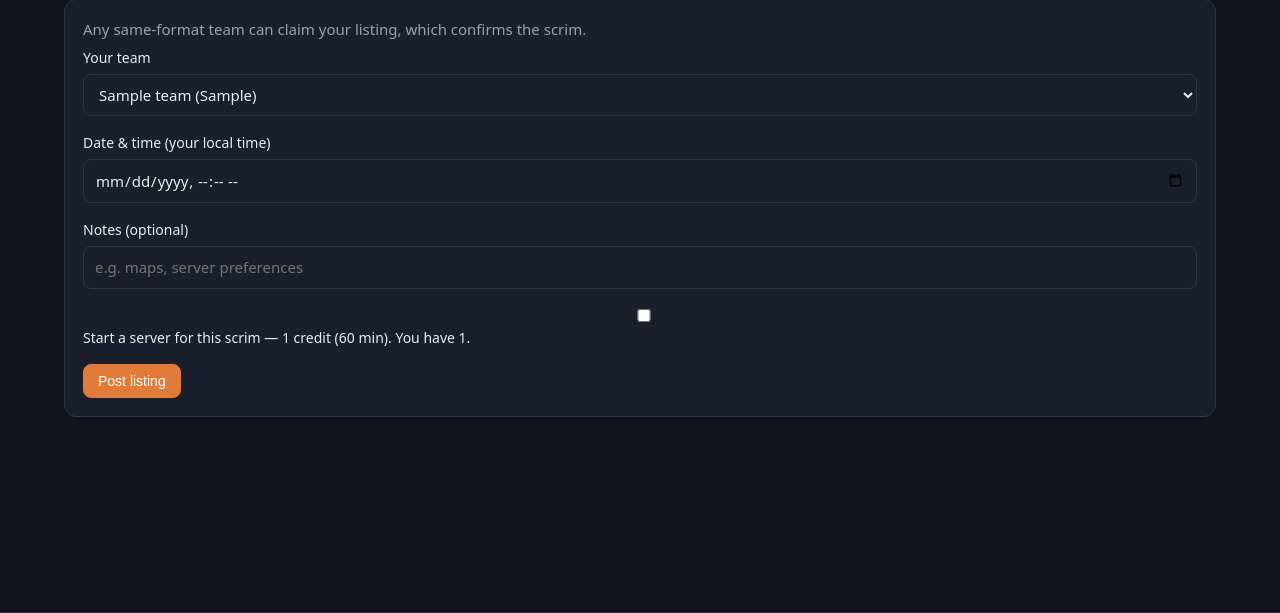
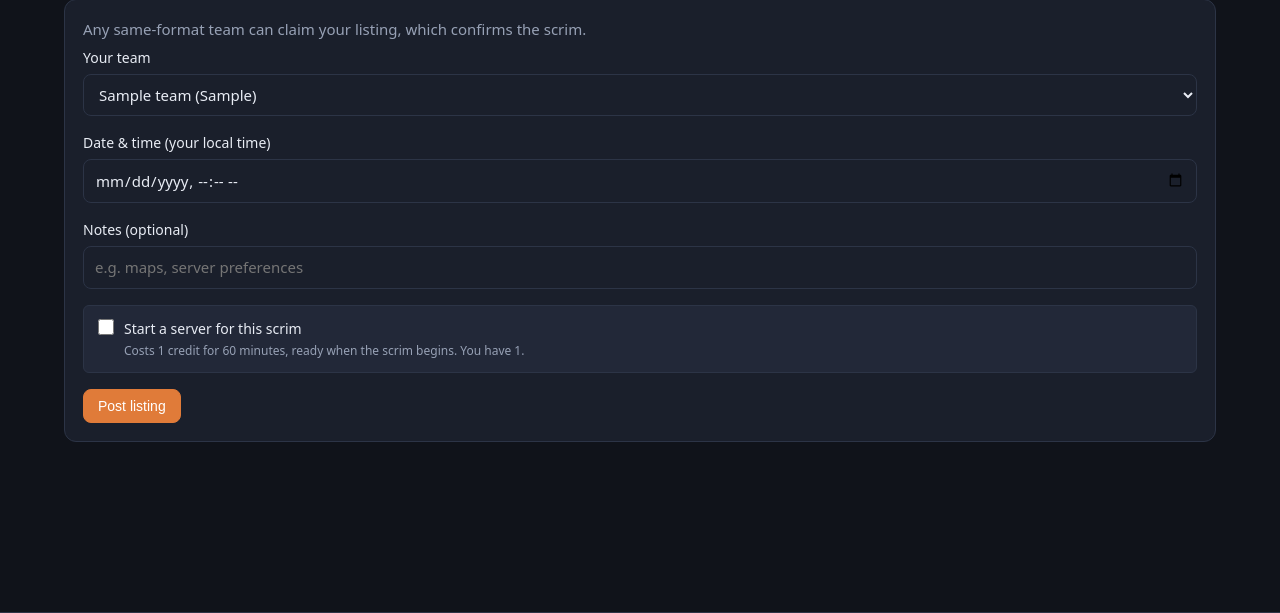
Before and after one commit to JackJohnsonGitHub/TF2-Scrims, a Flask app: page /scrims/listings/new in a window 1280 px wide. Shown: the part 136-749 px from the top of the page. Run offline with Flask 3, Linux system fonts and the light colour scheme; the visitor is signed in with stand-in values (Sample User, id 1); tables that the repository leaves empty hold one stand-in row (values such as "Sample post"); grey boxes marked "Sample" are stand-in pictures.

Commit message:
Fix the credit checkbox layout and tag scrims that have a server
The checkbox on the propose and post-a-listing forms was floating centred above
its own caption. Cause: it was inside a `.field`, which is a label-above-input
column, and `.field input { width: 100% }` stretched the checkbox across the form
while `.field > span { display: block }` pushed the text onto the next line.

Added a `.field-check` class for checkbox rows — inline, natural-size box, caption
beside it, cost on a hint line underneath. Presented as a small card because
ticking it spends a credit, and a paid choice should look deliberate rather than
like an afterthought.

"Server reserved" tag on every scrim list, so a team can tell at a glance which
matches already have somewhere to play. Two decisions behind it:

- The flag comes from the shared `_SELECT` in app/scrims.py, so every query that
  returns a scrim carries it and no template grows its own lookup.
- The badge lives in a `_tags.html` macro imported where needed, so the wording
  is identical on the dashboard, the scrims page and both listing views rather
  than drifting between five render sites.

Cancelled and failed servers deliberately do NOT count as reserved: those scrims
genuinely still need one, and a lingering tag would tell a team it has somewhere
to play when it does not. Both cases are tested.

Green rather than accent-orange — this is a settled, good state, and orange is
already the colour of "spend something".

Verified the rendered result in a browser; did not attach a server to any real
scrim to demo the tag, since that would spend a credit and create state that was
not asked for. The tag's behaviour is covered by tests instead.

382 tests pass (377 + 5).

Co-Authored-By: Claude Opus 5 (1M context) <noreply@anthropic.com>

```diff
--- a/app/scrims.py
+++ b/app/scrims.py
@@ -202,7 +202,14 @@ _SELECT = """
            pt.division_name AS proposer_division,
            ot.name AS opponent_name, ot.tag AS opponent_tag,
            EXISTS(SELECT 1 FROM rgl_memberships m
-                  WHERE m.rgl_team_id = s.opponent_team_id) AS opponent_on_platform
+                  WHERE m.rgl_team_id = s.opponent_team_id) AS opponent_on_platform,
+           -- Whether this scrim already has somewhere to play. Lives in the shared
+           -- SELECT so every list that shows a scrim can say so, rather than each
+           -- template growing its own lookup. Cancelled and failed servers do not
+           -- count: those scrims genuinely still need one.
+           EXISTS(SELECT 1 FROM servers v
+                  WHERE v.scrim_id = s.id
+                  AND v.state NOT IN ('cancelled', 'failed')) AS has_server
     FROM scrims s
     JOIN rgl_teams pt ON pt.rgl_team_id = s.proposer_team_id
     LEFT JOIN rgl_teams ot ON ot.rgl_team_id = s.opponent_team_id
--- a/app/static/css/app.css
+++ b/app/static/css/app.css
@@ -114,6 +114,9 @@ h2 { font-size: 19px; }
 .badge-on { background: rgba(63,185,80,.15); color: var(--on); }
 .badge-off { background: rgba(107,114,128,.2); color: var(--off); }
 .badge-demo { background: rgba(224,123,57,.18); color: var(--accent); border: 1px solid var(--accent); letter-spacing: .04em; }
+/* "Server reserved" on a scrim. Green rather than accent-orange: this is a settled,
+   good state, and orange is already the colour of "spend something". */
+.badge-server { background: rgba(63,185,80,.15); color: var(--on); }
 
 /* demo notice banner */
 .demo-banner { margin: 14px 0; padding: 10px 14px; border-radius: 8px; background: rgba(224,123,57,.1); border: 1px dashed var(--accent); color: var(--ink); font-size: 14px; }
@@ -148,7 +151,26 @@ h2 { font-size: 19px; }
 .filter { display: flex; align-items: center; gap: 10px; margin: 4px 0 14px; }
 .filter label { color: var(--muted); font-size: 13px; }
 .err { color: var(--err); display: block; margin-top: 4px; }
-.form-actions { display: flex; align-items: center; gap: 12px; }
+/* Checkbox rows need their own class: `.field` is a label-above-input column and
+   `.field input { width: 100% }` stretches a checkbox across the form, which left it
+   floating above its own caption. Presented as a small card because ticking it spends a
+   credit — a paid choice should look deliberate, not like an afterthought. */
+.field-check {
+  display: flex; align-items: flex-start; gap: 10px;
+  margin-bottom: 16px; padding: 12px 14px; border-radius: 6px;
+  background: var(--panel-2); border: 1px solid var(--line);
+  cursor: pointer; transition: border-color .12s ease;
+}
+.field-check:hover { border-color: var(--accent); }
+.field-check:focus-within { border-color: var(--accent); box-shadow: 0 0 0 2px rgba(224,123,57,.2); }
+.field-check input[type="checkbox"] {
+  width: 16px; height: 16px; flex: none; margin: 1px 0 0;
+  accent-color: var(--accent); cursor: pointer;
+}
+.field-check .check-text { display: block; margin: 0; font-size: 14px; color: var(--ink); }
+.field-check .check-hint { display: block; margin-top: 3px; font-size: 12px; color: var(--muted); }
+
+.form-actions { display: flex; align-items: center; gap: 12px; margin-top: 4px; }
 
 /* flashes */
 .flashes { margin-bottom: 16px; }
--- a/app/templates/dashboard.html
+++ b/app/templates/dashboard.html
@@ -1,4 +1,5 @@
 {% extends "base.html" %}
+{% import "_tags.html" as tags %}
 {% block title %}Dashboard · TF2 Hosting{% endblock %}
 {% block screen %}dashboard{% endblock %}
 
@@ -60,6 +61,7 @@
     <div class="rail-item">
       <a href="{{ url_for('scrims.detail', scrim_id=s.id) }}"><strong>{{ s.proposer_name }} vs {{ s.opponent_name }}</strong></a>
       <span class="rail-meta">{{ format_labels.get(s.format, s.format) }} · {{ s.scheduled_at | local_dt }}</span>
+      {{ tags.server_tag(s) }}
       <form method="post" action="{{ url_for('scrims.cancel_scrim', scrim_id=s.id) }}" style="display:inline">
         <input type="hidden" name="next" value="{{ request.full_path.rstrip('?') }}">
         <button class="btn btn-sm" type="submit">Cancel</button>
@@ -77,6 +79,7 @@
     <div class="rail-item">
       <strong>{{ s.proposer_name }}</strong>{% if s.proposer_tag %} <span class="muted">[{{ s.proposer_tag }}]</span>{% endif %} → {{ s.opponent_name }}
       <span class="rail-meta">{{ format_labels.get(s.format, s.format) }} · {{ s.scheduled_at | local_dt }}</span>
+      {{ tags.server_tag(s) }}
       <form method="post" action="{{ url_for('scrims.accept_scrim', scrim_id=s.id) }}" style="display:inline">
         <input type="hidden" name="next" value="{{ request.full_path.rstrip('?') }}">
         <button class="btn btn-sm btn-primary" type="submit">Accept</button>
@@ -95,6 +98,7 @@
     <div class="rail-item">
       {{ s.proposer_name }} → <strong>{{ s.opponent_name }}</strong>
       <span class="rail-meta">{{ format_labels.get(s.format, s.format) }} · {{ s.scheduled_at | local_dt }}</span>
+      {{ tags.server_tag(s) }}
       {% if not s.opponent_on_platform %}
       <span class="rail-meta">Waiting for this team to join the platform to respond.</span>
       {% endif %}
@@ -112,6 +116,7 @@
     <div class="rail-item">
       <a href="{{ url_for('scrims.detail', scrim_id=s.id) }}"><strong>{{ s.proposer_name }}</strong></a>
       <span class="rail-meta">{{ format_labels.get(s.format, s.format) }} · {{ s.scheduled_at | local_dt }} · waiting to be claimed</span>
+      {{ tags.server_tag(s) }}
       <form method="post" action="{{ url_for('scrims.cancel_listing_route', scrim_id=s.id) }}" style="display:inline">
         <input type="hidden" name="next" value="{{ request.full_path.rstrip('?') }}">
         <button class="btn btn-sm" type="submit">Cancel listing</button>
@@ -131,6 +136,7 @@
       <a href="{{ url_for('scrims.detail', scrim_id=s.id) }}">{{ s.proposer_name }}</a>
       {% if s.proposer_tag %}<span class="muted">[{{ s.proposer_tag }}]</span>{% endif %}
       <span class="badge">{{ format_labels.get(s.format, s.format) }}</span>
+      {{ tags.server_tag(s) }}
       <span class="muted">{{ s.scheduled_at | local_dt }}{% if s.proposer_division %} · {{ s.proposer_division }}{% endif %}</span>
     </li>
     {% endfor %}
--- a/app/templates/listing_new.html
+++ b/app/templates/listing_new.html
@@ -31,10 +31,12 @@
     {% if can_use_credits %}
     {# FR-052: choosing a server is part of scheduling. Rendered only when the balance
        can cover it — an action that would fail is not offered (FR-065). #}
-    <label class="field">
+    <label class="field-check">
       <input type="checkbox" name="use_credits" value="1">
-      <span>Start a server for this scrim — 1 credit ({{ credit_minutes }} min).
-        You have {{ balance }}.</span>
+      <span class="check-text">Start a server for this scrim
+        <span class="check-hint">Costs 1 credit for {{ credit_minutes }} minutes, ready when
+          the scrim begins. You have {{ balance }}.</span>
+      </span>
     </label>
     {% else %}
     <p class="muted">Want a server for this?
--- a/app/templates/scrims.html
+++ b/app/templates/scrims.html
@@ -1,4 +1,5 @@
 {% extends "base.html" %}
+{% import "_tags.html" as tags %}
 {% block title %}Scrims · TF2 Hosting{% endblock %}
 {% block screen %}scrims{% endblock %}
 
@@ -34,6 +35,7 @@
           <tr>
             <td>
               <a href="{{ url_for('scrims.detail', scrim_id=s.id) }}">{{ s.proposer_name }}</a>{% if s.proposer_tag %} <span class="muted">[{{ s.proposer_tag }}]</span>{% endif %}
+              {{ tags.server_tag(s) }}
               {% if s.notes %}<span class="cell-sub">{{ s.notes }}</span>{% endif %}
             </td>
             <td class="nowrap">
@@ -79,6 +81,7 @@
         <div class="rail-item">
           <strong>{{ s.proposer_name }} vs {{ s.opponent_name }}</strong>
           <span class="rail-meta">{{ format_labels.get(s.format, s.format) }} · {{ s.scheduled_at | local_dt }}</span>
+          {{ tags.server_tag(s) }}
           <form method="post" action="{{ url_for('scrims.cancel_scrim', scrim_id=s.id) }}" style="display:inline">
             <input type="hidden" name="next" value="{{ request.full_path.rstrip('?') }}">
             <button class="btn btn-sm" type="submit">Cancel</button>
@@ -93,6 +96,7 @@
         <div class="rail-item">
           <a href="{{ url_for('scrims.detail', scrim_id=s.id) }}"><strong>{{ s.proposer_name }}</strong></a>
           <span class="rail-meta">{{ format_labels.get(s.format, s.format) }} · {{ s.scheduled_at | local_dt }}</span>
+          {{ tags.server_tag(s) }}
           <form method="post" action="{{ url_for('scrims.cancel_listing_route', scrim_id=s.id) }}" style="display:inline">
             <input type="hidden" name="next" value="{{ request.full_path.rstrip('?') }}">
             <button class="btn btn-sm" type="submit">Cancel listing</button>
@@ -114,6 +118,7 @@
         <div class="rail-item">
           <strong>{{ s.proposer_name }}</strong> → {{ s.opponent_name }}
           <span class="rail-meta">{{ format_labels.get(s.format, s.format) }} · {{ s.scheduled_at | local_dt }}</span>
+          {{ tags.server_tag(s) }}
           <form method="post" action="{{ url_for('scrims.accept_scrim', scrim_id=s.id) }}" style="display:inline">
             <input type="hidden" name="next" value="{{ request.full_path.rstrip('?') }}">
             <button class="btn btn-sm btn-primary" type="submit">Accept</button>
@@ -132,6 +137,7 @@
         <div class="rail-item">
           {{ s.proposer_name }} → <strong>{{ s.opponent_name }}</strong>
           <span class="rail-meta">{{ format_labels.get(s.format, s.format) }} · {{ s.scheduled_at | local_dt }}</span>
+          {{ tags.server_tag(s) }}
           {% if not s.opponent_on_platform %}
           <span class="rail-meta">Waiting for this team to join the platform to respond.</span>
           {% endif %}
```
Also changed, not shown: app/templates/_tags.html (added, +11 -0 lines), app/templates/scrim_new.html (+5 -3 lines), tests/integration/test_scrim_servers.py (+73 -0 lines).
